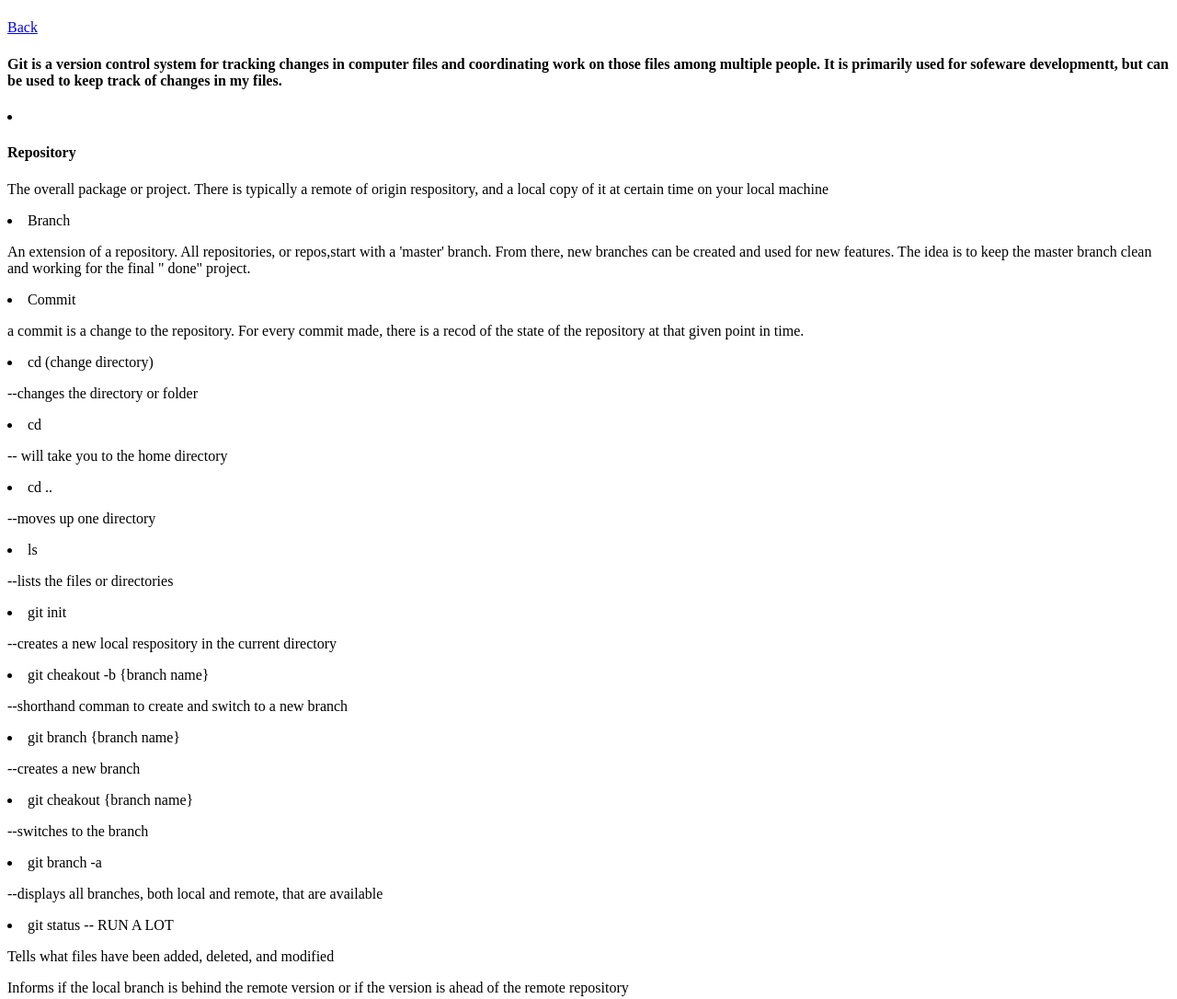
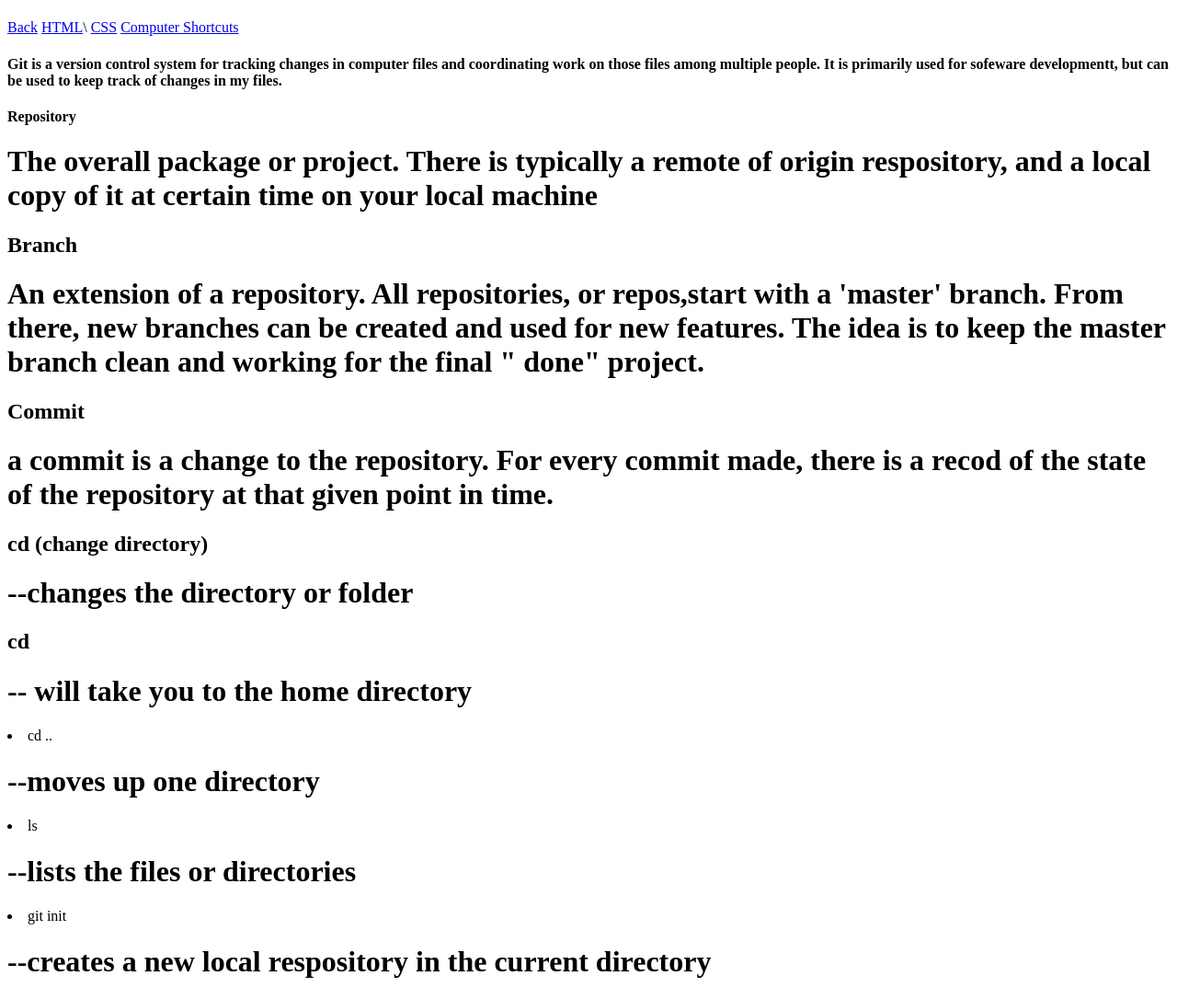
Before and after one commit to JHErza/HTML-CSS-cheat-heet, a plain HTML site: page git.html in a window 1280 px wide. Shown: the top 1086 px of the page at 92% size. Drawn offline with Linux system fonts and the light colour scheme.

Commit message:
finish css link

```diff
--- a/RelativeMeasurement.html
+++ b/RelativeMeasurement.html
@@ -0,0 +1,13 @@
+<!doctype html>
+<html>
+    <head>
+        <title>HTML & CSS Cheat Sheet</title>
+        <link type=“text/css” href=“styles.css” rel=“stylesheet”>
+    </head>
+    <body>
+        <h1> </h1>
+        <a href=“MainPage.html”>Home</a>
+        <a href="Frequency.html">Back</a>
+        <a href="time.html">Next</a>
+    </body>
+</html>
--- a/git.html
+++ b/git.html
@@ -6,30 +6,33 @@
     </head>
     <body>
         <h1> </h1>
-        <a href=“cheat.html”> Back</a>
+        <a href=“MainPage.html”> Back</a>
+        <a href="html.html">HTML</a>\
+        <a href="css.html">CSS</a>
+        <a href="comutershotcuts.html">Computer Shortcuts</a>
     </body>
     <body>
         <title>What is Git?
         </title>
         <p><h4>Git is a version control system for tracking changes in computer files and coordinating work on those files among multiple people. It is primarily used for sofeware developmentt, but can be used to keep track of changes in my files.</h4></p>
     </body>
-    <ur>
-        <li><h4>Repository</h4></li>
-        <p>The overall package or project. There is typically a remote of origin respository, and a local copy of it at certain time on your local machine</p>
-        <li>Branch</li>
-        <p>An extension of a repository. All repositories, or repos,start with a 'master' branch. From there, new branches can be created and used for new features. The idea is to keep the master branch clean and working for the final " done" project.</p>
-        <li>Commit</li>
-        <p>a commit is a change to the repository. For every commit made, there is a recod of the state of the repository at that given point in time.</p>
-        <li>cd (change directory)</li>
-        <p>--changes the directory or folder</p>
-        <li>cd </li>
-        <p>-- will take you to the home directory</p>
+
+        <h4>Repository</h4>
+            <h1>The overall package or project. There is typically a remote of origin respository, and a local copy of it at certain time on your local machine</h1>
+        <h2>Branch</h2>
+            <h1>An extension of a repository. All repositories, or repos,start with a 'master' branch. From there, new branches can be created and used for new features. The idea is to keep the master branch clean and working for the final " done" project.</h1>
+        <h2>Commit</h2>
+            <h1>a commit is a change to the repository. For every commit made, there is a recod of the state of the repository at that given point in time.</h1>
+        <h2>cd (change directory)</h2>
+            <h1>--changes the directory or folder</h1>
+        <h2>cd </h2>
+            <h1>-- will take you to the home directory</h1>
         <li>cd ..</li>
-        <p>--moves up one directory</p>
+            <h1>--moves up one directory</h1>
         <li>ls</li>
-        <p>--lists the files or directories</p>
+            <h1>--lists the files or directories</h1>
         <li>git init</li>
-        <p>--creates a new local respository in the current directory</p>
+            <h1>--creates a new local respository in the current directory</h1>
         <li>git cheakout -b {branch name}</li>
         <p>--shorthand comman to create and switch to a new branch</p>
         <li>git branch {branch name}</li>
```
Also changed, not shown: AbsoluteMeasurment.html (+3 -1 lines), MainPage.html (+0 -1 lines), time.html (+2 -3 lines).
